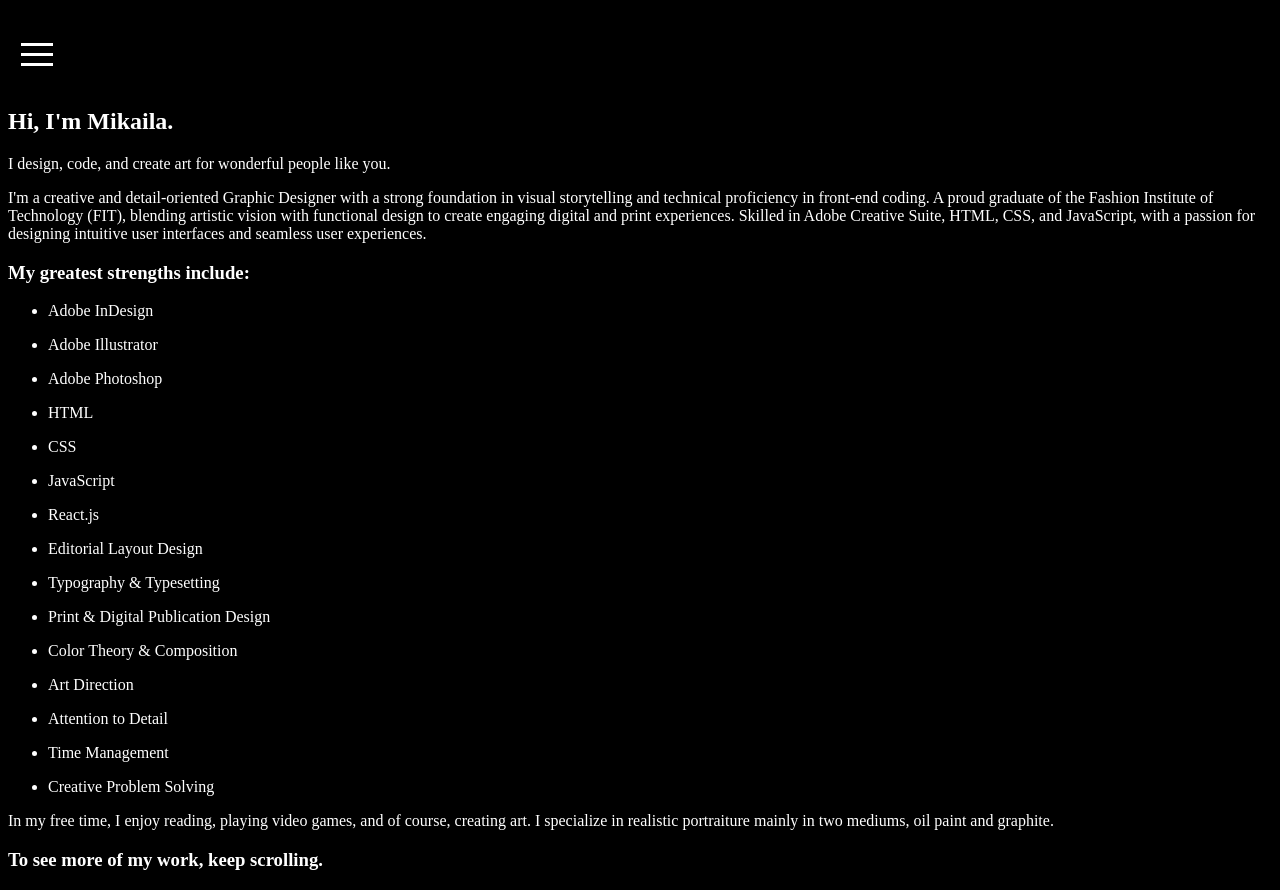
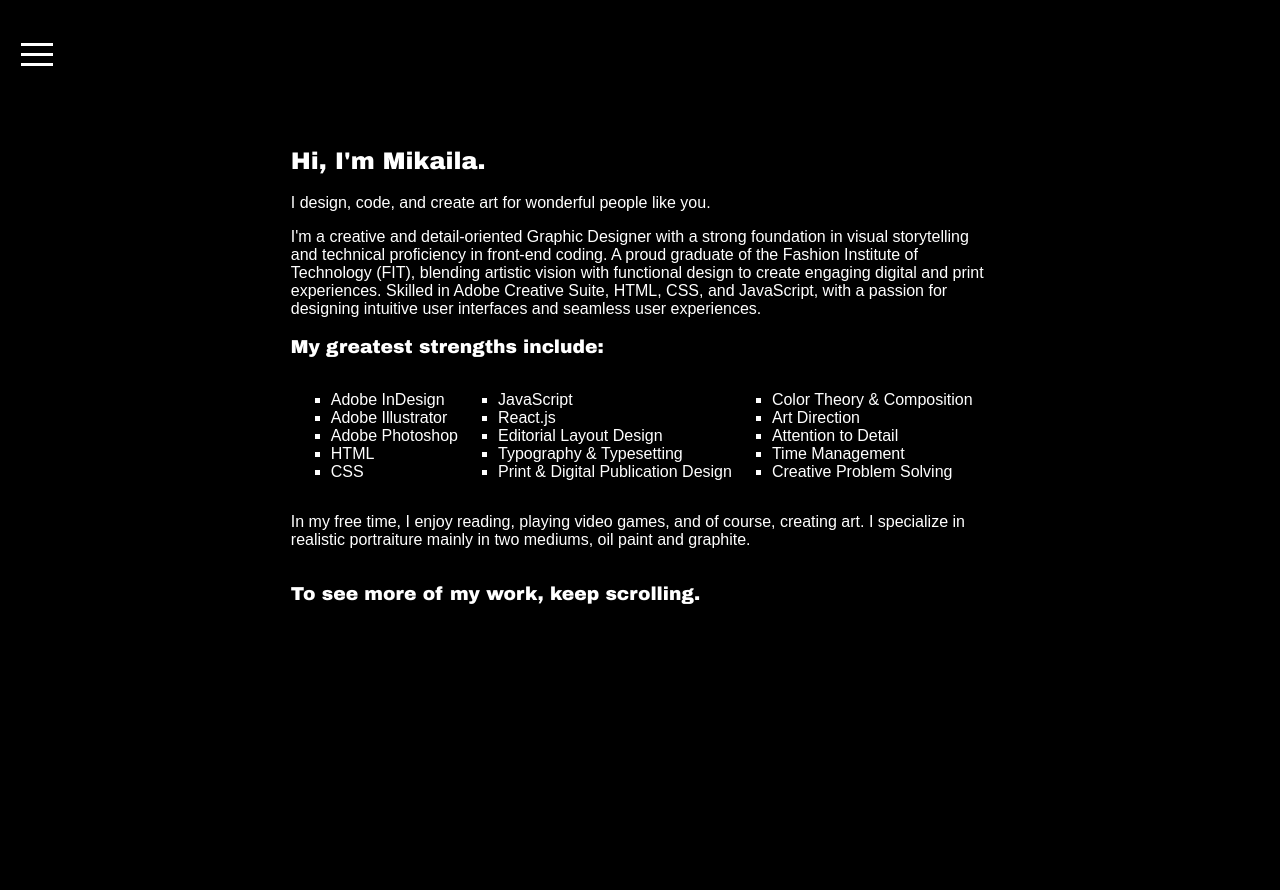
Before and after one commit to IveryMikaila/portfolio-website, a React (Create React App) app in the folder my-app/: page /work in a window 1280 px wide. After the commit the page ends 838 px from the top, so only its background shows below. Built offline with nearby package versions, Linux system fonts and the light colour scheme.

Commit message:
Styled About Section on Work Page

```diff
--- a/my-app/src/Components/Pages/Work.js
+++ b/my-app/src/Components/Pages/Work.js
@@ -1,27 +1,49 @@
 import React from 'react'
 import {data} from '../Data'
+import '../../Styles/Work.css'
 
 const Work = () => {
 
 
   return (
     <div className='work-page-container'>
+
       {/* About */}
+      <div className='about-section'>
 <h2 id='about'>Hi, I'm Mikaila.</h2>
 <p>I design, code, and create art for wonderful people like you.</p>
 <p>{data.Bio}</p>
 <h3>My greatest strengths include: </h3>
-{data.Skills.map((skill)=>{
-  return(<>
-  <ul>
-    <li>{skill}</li>
-  </ul>
-  </>)
-})}
+<div className='skills-container'>
+<ul>
+  <li>{data.Skills[0]}</li>
+  <li>{data.Skills[1]}</li>
+   <li>{data.Skills[2]}</li>
+    <li>{data.Skills[3]}</li>
+     <li>{data.Skills[4]}</li>
+</ul>
+<ul>
+  <li>{data.Skills[5]}</li>
+  <li>{data.Skills[6]}</li>
+   <li>{data.Skills[7]}</li>
+    <li>{data.Skills[8]}</li>
+     <li>{data.Skills[9]}</li>
+</ul>
+<ul>
+  <li>{data.Skills[10]}</li>
+  <li>{data.Skills[11]}</li>
+   <li>{data.Skills[12]}</li>
+    <li>{data.Skills[13]}</li>
+     <li>{data.Skills[14]}</li>
+</ul>
+</div>
 <p>{data.Personal}</p>
+</div>
+{/* Work */}
+<div className='work-section'>
+<h3 id='work'>To see more of my work, keep scrolling. </h3>
+</div>
 
-{/* Work */}
-<h3 id='work'>To see more of my work, keep scrolling. </h3>
     </div>
   )
 }
--- /dev/null
+++ b/my-app/src/Styles/Work.css
@@ -0,0 +1,32 @@
+.work-page-container{
+    margin: 50px;
+    display: flex;
+    flex-direction: column;
+    align-items: center;
+}
+.about-section{
+    font-family: Arial, Helvetica, sans-serif;
+    font-weight: lighter;
+    width: 60%;
+}
+
+.about-section h2, .about-section h3{
+    font-family: Arial Black, Helvetica, sans-serif;
+}
+
+.skills-container{
+    display: flex;
+    flex-direction: row;
+}
+.skills-container li{
+    list-style: square;
+}
+.work-section{
+    width: 60%;
+}
+.work-section h3{
+    font-family: Arial Black, Helvetica, sans-serif;
+    text-align: left;
+}
+
+/* Responsive Code */
```
